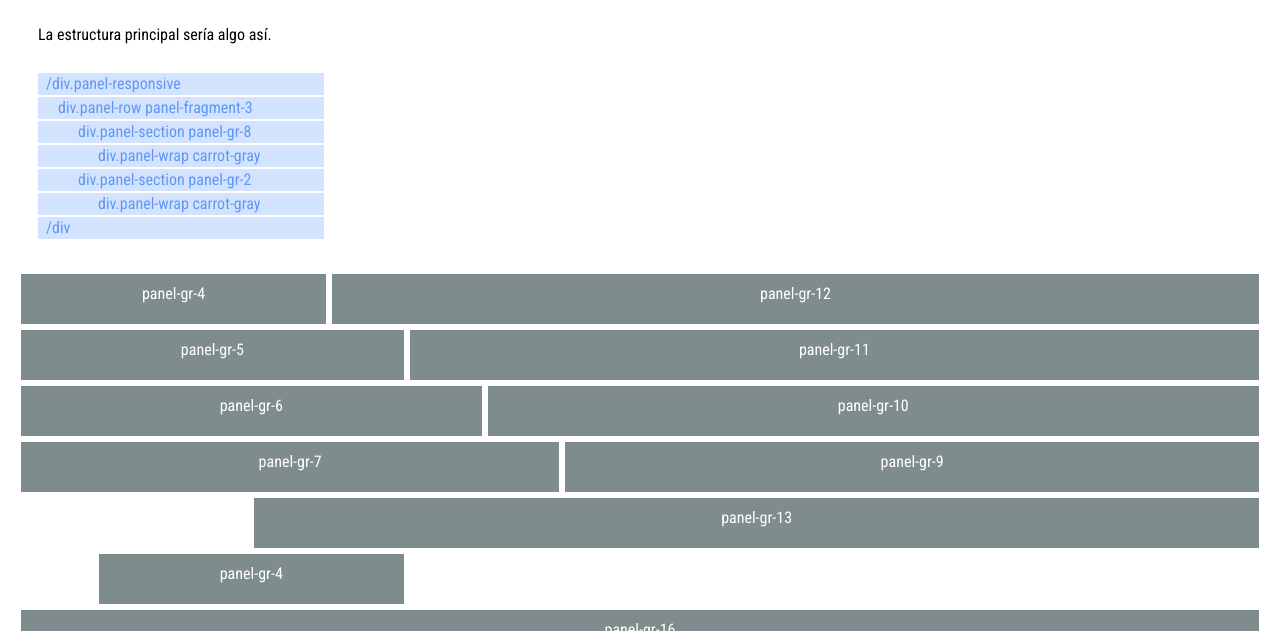
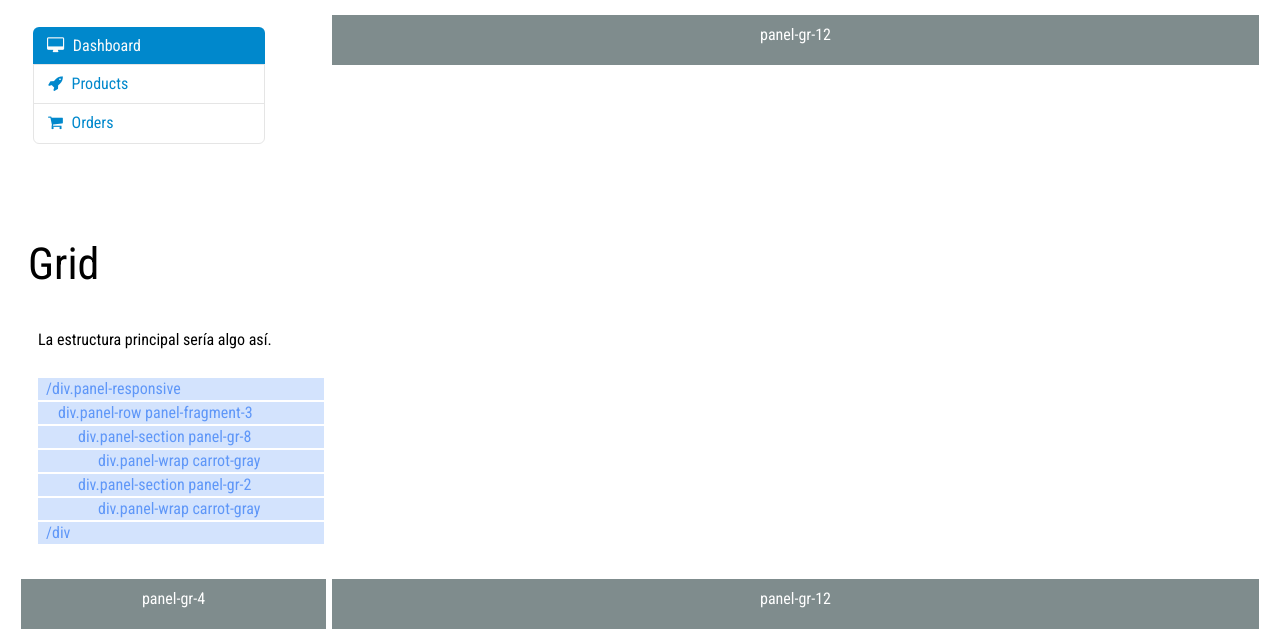
Before and after one commit to hacamedia/carrot, a plain HTML site: page index.html in a window 1280 px wide. Shown: the part 469-1100 px from the top of the page. Drawn offline with Linux system fonts and the light colour scheme.

Commit message:
sidebar
sidebar

```diff
--- a/index.html
+++ b/index.html
@@ -22,6 +22,47 @@
             </div>
         </div>
         <div class='container-default'>
+
+            <div class='bloq bloq-content'>
+                <h2>Sidebar</h2>
+                <div class='cnt-l'>
+                   <div class='panel-responsive icenter'>
+
+                        <div class='panel-row panel-fragment-3'>
+                            <div class='panel-section panel-gr-4'>
+                                <div class='panel-wrap'>
+                                    <ul class='carrot-nav g--sidebar'>
+                                        <li class='active'>
+                                            <a href="#">
+                                                <i class='fa fa-desktop'></i>
+                                                Dashboard
+                                            </a>
+                                        </li>
+                                        <li>
+                                            <a href="#">
+                                                <i class='fa fa-rocket'></i>
+                                                Products
+                                            </a>
+                                        </li>
+                                        <li>
+                                            <a href="#">
+                                                <i class='fa fa-shopping-cart'></i>
+                                                Orders
+                                            </a>
+                                        </li>
+                                    </ul>
+                                </div>
+                            </div>
+                            <div class='panel-section panel-gr-12'>
+                                <div class='panel-wrap carrot-gray'>
+                                    panel-gr-12
+                                </div>
+                            </div>
+                        </div>
+
+                    </div>
+                </div>
+            </div>
             <div class='bloq bloq-content '>
                 <h2>Grid</h2>
                 <div class='cnt-l'>
@@ -97,7 +138,7 @@
                         </div>
                     </div>
                     <div class='panel-row panel-fragment-3'>
-                        <div class='panel-section panel-gr-1 --blank'>
+                        <div class='panel-section panel-gr-1 g--blank'>
                             <div class='panel-wrap'>
                             </div>
                         </div>
```
